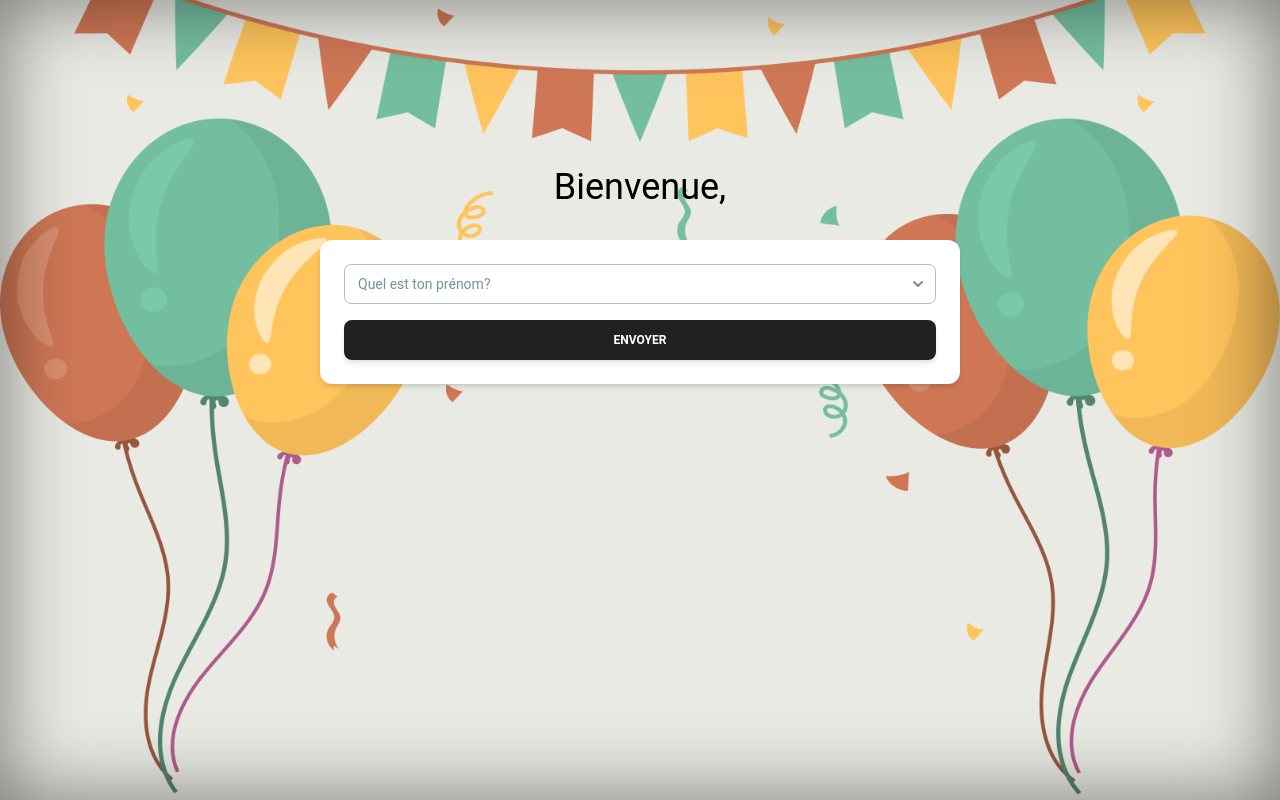
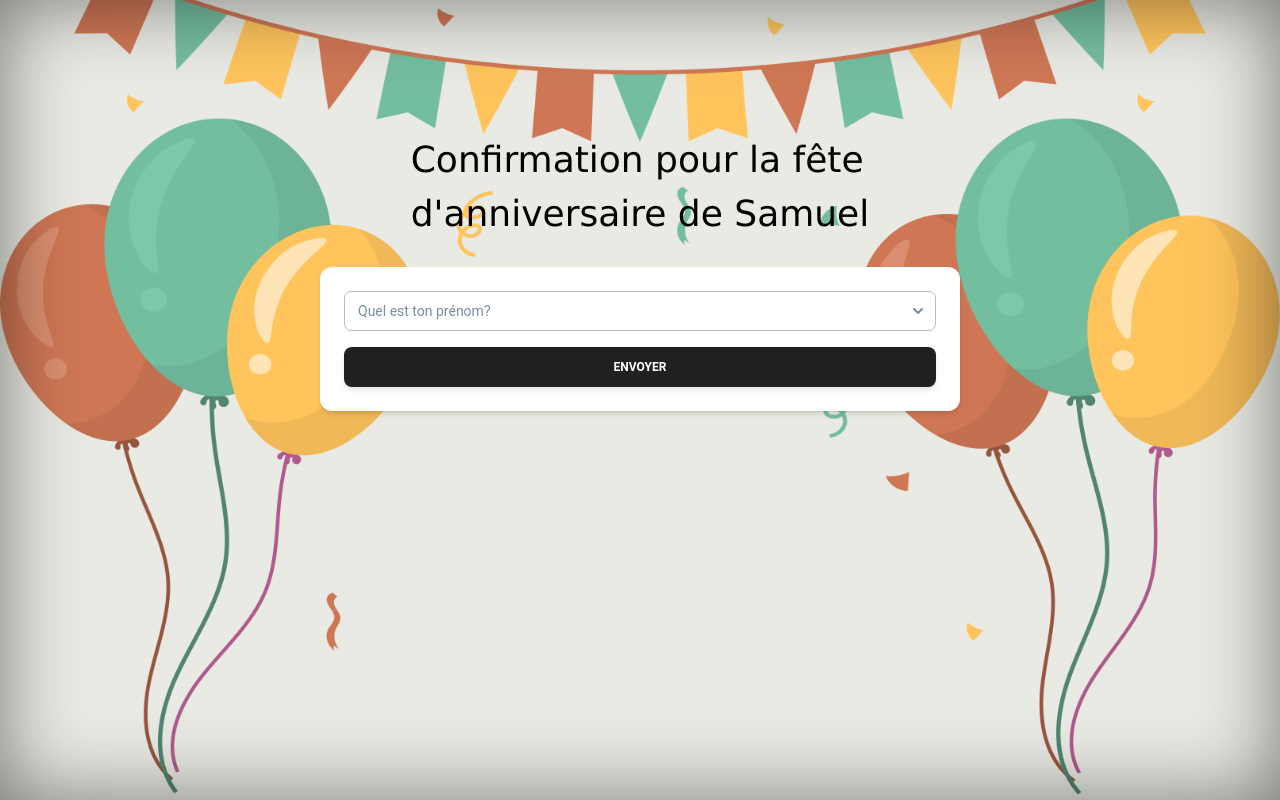
Before and after one commit to chubibobibo/rsvpInvite, a React (Vite) app: page / in a window 1280 px wide. Built offline with nearby package versions, Linux system fonts and the light colour scheme.

Commit message:
landing page additional texts

```diff
--- a/src/assets/wrappers/LandingWrapper.js
+++ b/src/assets/wrappers/LandingWrapper.js
@@ -27,9 +27,13 @@ export const Wrapper = styled.div`
   @media only screen and (min-width: 390px) {
     .header {
       margin-top: 0;
+      display: flex;
+      justify-content: start;
+      flex-direction: column;
 
       h1 {
         font-size: 28px;
+        font-family: Verdana, Geneva, Tahoma, sans-serif;
       }
     }
     .card-container {
--- a/src/pages/Landing.jsx
+++ b/src/pages/Landing.jsx
@@ -24,7 +24,8 @@ function Landing() {
         {/* <img src='./src/assets/climbing.jpg' alt='' className='image' /> */}
       </div>
       <div className='header'>
-        <h1>Bienvenue,</h1>
+        <h1>Confirmation pour la fête </h1>
+        <h1>d'anniversaire de Samuel </h1>
       </div>
       <div className='card-container'>
         <Card className='cardElem'>
```
